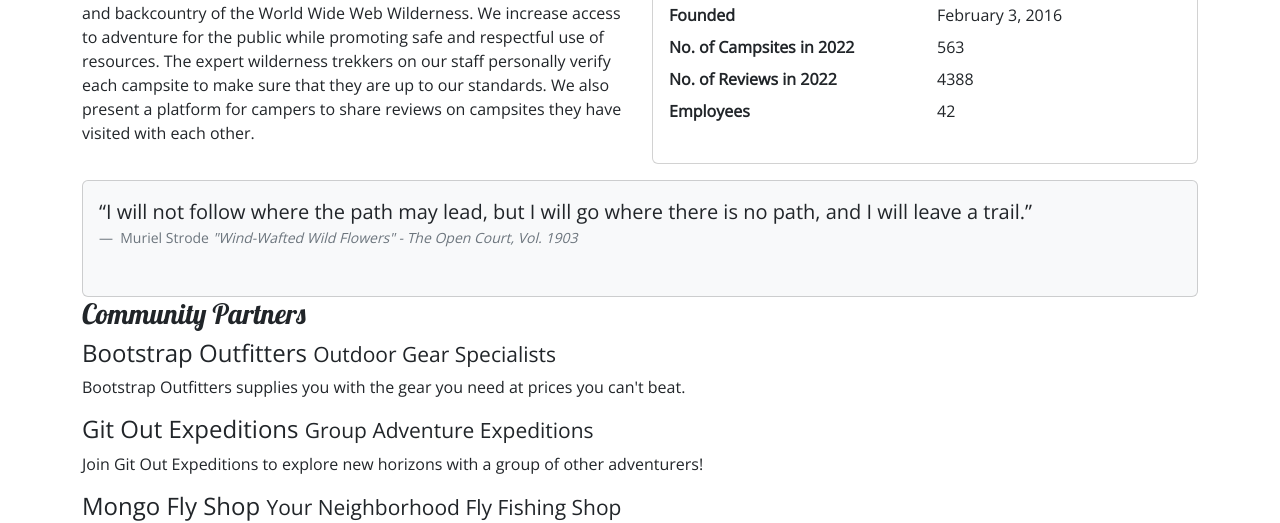
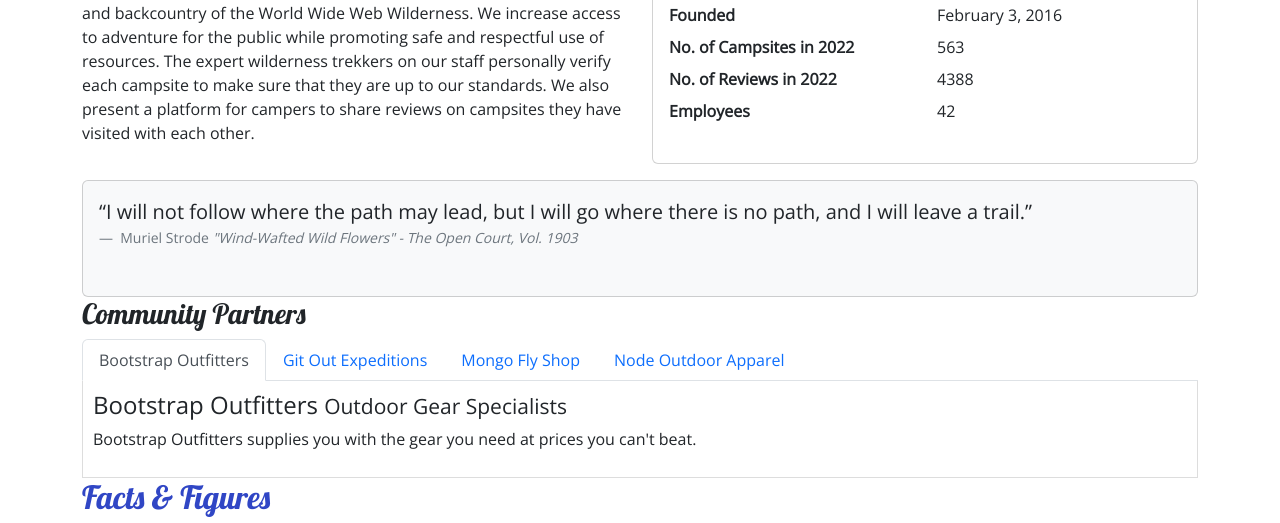
Before and after one commit to AaronSlowinski/nucampsite, a plain HTML site: page aboutus.html in a window 1280 px wide. Shown: the part 396-919 px from the top of the page. Drawn offline with nearby package versions, Linux system fonts and the light colour scheme.

Commit message:
java nav and tabs

```diff
--- a/aboutus.html
+++ b/aboutus.html
@@ -109,14 +109,30 @@
         <section class="row">
             <div class="col">
                 <h3>Community Partners</h3>
+                    <ul class="nav nav-tabs">
+                        <li class="nav-item"><a class="nav-link active" href="#bootstrap" role="tab" data-bs-toggle="tab">Bootstrap Outfitters</a></li>
+                        <li class="nav-item"><a a class="nav-link" href="#git" role="tab" data-bs-toggle="tab">Git Out Expeditions</a></li>
+                        <li class="nav-item"><a a class="nav-link" href="#mongo" role="tab" data-bs-toggle="tab">Mongo Fly Shop</a></li>
+                        <li class="nav-item"><a a class="nav-link" href="#node" role="tab" data-bs-toggle="tab">Node Outdoor Apparel</a></li>
+                    </ul>
+                <div class="tab-content">
+                    <div role="tabpanel" class="tab-pane fade show active" id="bootstrap">
                         <h4>Bootstrap Outfitters <small>Outdoor Gear Specialists</small></h4>
                         <p class="d-none d-sm-block">Bootstrap Outfitters supplies you with the gear you need at prices you can't beat.</p>
+                    </div>
+                    <div role="tabpanel" class="tab-pane fade" id="git">
                         <h4>Git Out Expeditions <small>Group Adventure Expeditions</small></h4>
                         <p class="d-none d-sm-block">Join Git Out Expeditions to explore new horizons with a group of other adventurers!</p>
-                <h4>Mongo Fly Shop <small>Your Neighborhood Fly Fishing Shop</small></h4>
+                    </div>
+                    <div role="tabpanel" class="tab-pane fade" id="mongo">
+                        <h4>Mongo Fly Shop <small>Your Neighborhood Fly Fishing Shop.</small></h4>
                         <p class="d-none d-sm-block">Need a new fishing pole, a tacklebox, or flies of all kinds? Stop by Mongo Fly Shop.</p>
+                    </div>
+                    <div role="tabpanel" class="tab-pane fade" id="node">
                         <h4>Node Outdoor Apparel <small>Outdoor Clothes & Shoes</small></h4>
                         <p class="d-none d-sm-block">From polar fleeces to swimsuits, hiking boots to waders, a visit to Node will be sure to get you covered.</p>
+                    </div>
+                </div>
             </div>
         </section>
             <div class="col-sm-9">
--- a/css/styles.css
+++ b/css/styles.css
@@ -52,3 +52,9 @@ background-color: #901CAD;
 .navbar-nav .nav-link:hover i {
     color: #ccc; /* Set the icon color to a lighter shade on hover */
 }
+
+.tab-content {
+    border: 1px solid #DDD;
+    border-top: none;
+    padding: 10px;
+}
```
Lines whose indentation alone changed are shown as unchanged.
